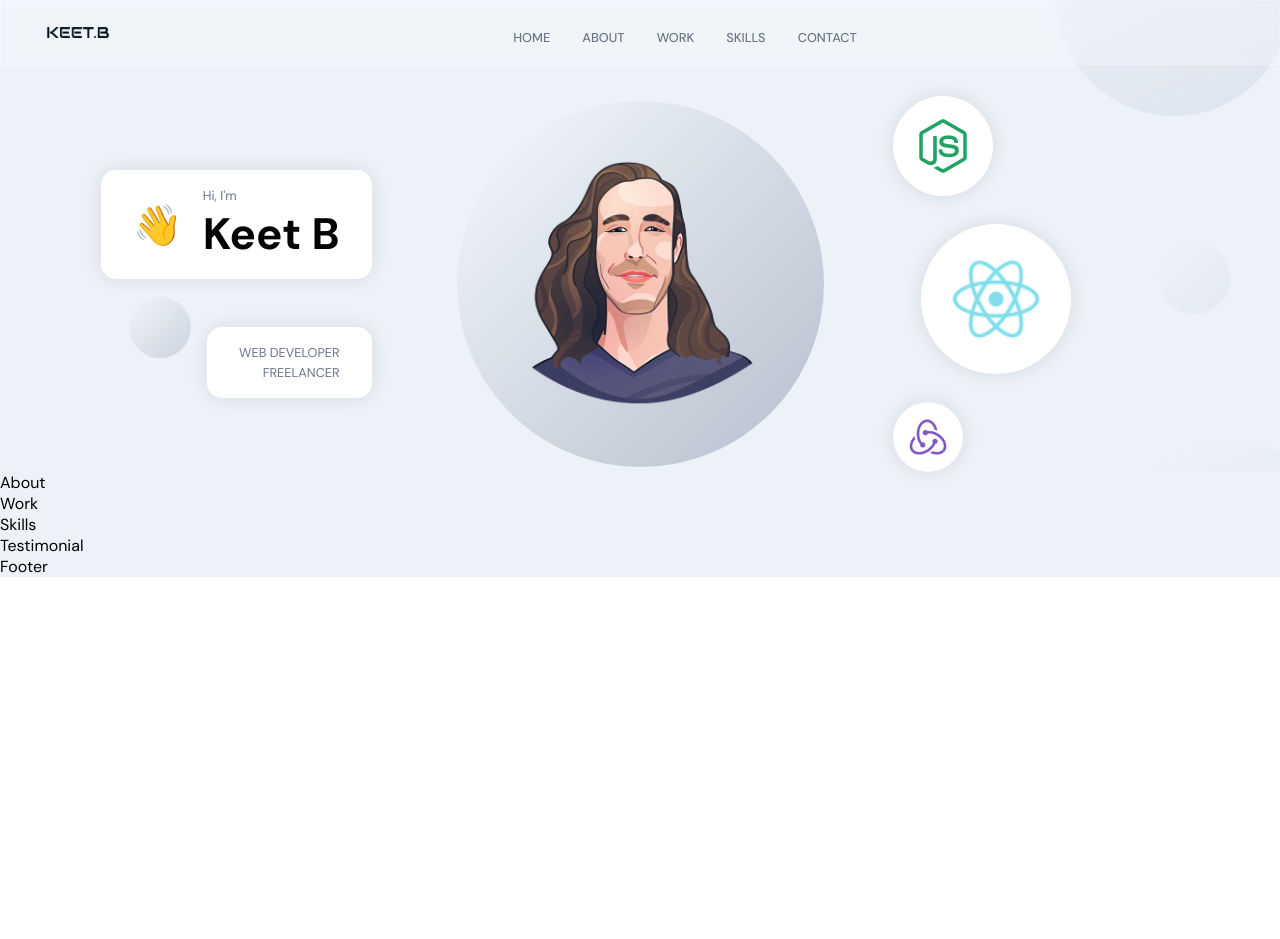
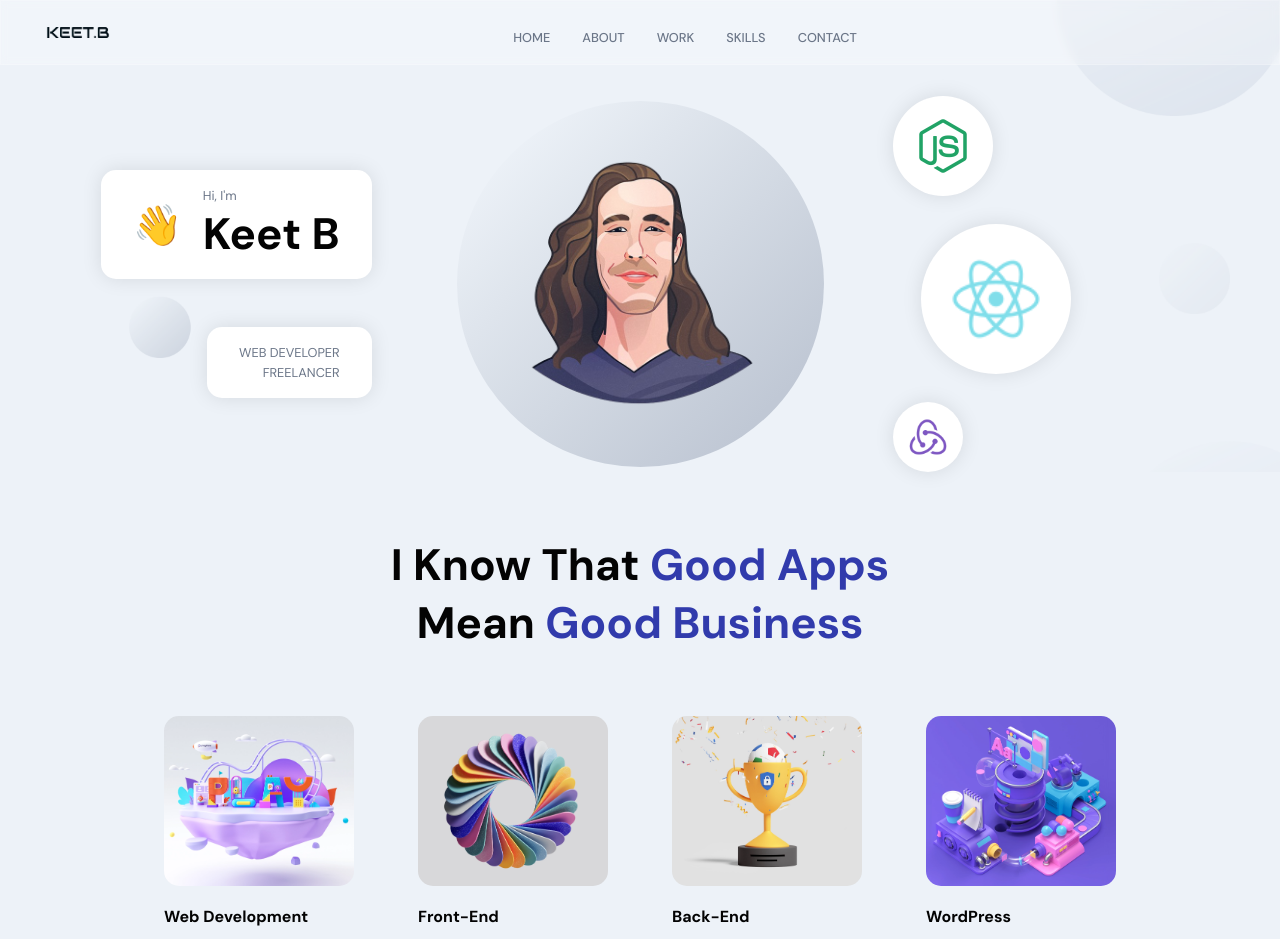
Before and after one commit to byronkeet/keetbisme-frontend, a React (Create React App) app: page / in a window 1280 px wide. Shown: the top 939 px of the page. Before the commit the page ends 800 px from the top, so only its background shows below. Built offline with nearby package versions, Linux system fonts and the light colour scheme.

Commit message:
Built out hardcoded about component

```diff
--- a/src/container/About/About.jsx
+++ b/src/container/About/About.jsx
@@ -1,11 +1,41 @@
-import React from 'react';
+import React, { Fragment } from 'react';
+import { motion } from 'framer-motion';
 
+import about01 from '../../assets/about01.png';
+import about02 from '../../assets/about02.png';
+import about03 from '../../assets/about03.png';
+import about04 from '../../assets/about04.png';
 import './About.scss';
 
+const abouts = [
+	{ title: 'Web Development', description: 'Full Stack for over 3 years.', imgUrl: about01 },
+	{ title: 'Front-End', description: 'I like to code things from scratch, and enjoy bringing ideas to life in the browser.', imgUrl: about02 },
+	{ title: 'Back-End', description: 'I love server-side functionality and building the brain of applications.', imgUrl: about03 },
+	{ title: 'WordPress', description: 'I enjoy the WP community and the process of block-first native plugin development.', imgUrl: about04 },
+]
+
+
 const About = () => {
-  return (
-	<div>About</div>
-  )
+	return (
+		<Fragment>
+			<h2 className='head-text' style={{ marginTop: '4rem' }}>I know that <span>Good Apps</span> <br />mean <span>Good Business</span></h2>
+			<div className='app__profiles'>
+				{abouts.map((about, i) => (
+					<motion.div
+						whileInView={{ opacity: 1 }}
+						whileHover={{ scale: 1.1 }}
+						transition={{ duration: 0.5, type: 'tween' }}
+						className='app__profile-item'
+						key={about.title + i}
+					>
+						<img src={about.imgUrl} alt={about.title} />
+						<h2 className='bold-text' style={{ marginTop: 20 }}>{about.title}</h2>
+						<p className='p-text' style={{ marginTop: 10 }}>{about.description}</p>
+					</motion.div>
+				))}
+			</div>
+		</Fragment>
+	)
 }
 
 export default About;
--- a/src/container/About/About.scss
+++ b/src/container/About/About.scss
@@ -0,0 +1,40 @@
+.app__ {
+	&about {
+		flex: 1;
+		width: 100%;
+		flex-direction: column;
+	}
+
+	&profiles {
+		display: flex;
+		justify-content: center;
+		align-items: flex-start;
+		flex-wrap: wrap;
+		margin-top: 2rem;
+	}
+
+	&profile-item {
+		width: 190px;
+		display: flex;
+		justify-content: flex-start;
+		align-items: flex-start;
+		flex-direction: column;
+		margin: 2rem;
+
+		img {
+			width: 100%;
+			height: 170px;
+			object-fit: cover;
+			border-radius: 15px;
+		}
+
+		@media screen and (min-width: 2000px) {
+			width: 370px;
+			margin: 2rem 4rem;
+
+			img {
+				height: 320px;
+			}
+		}
+	}
+}
```
